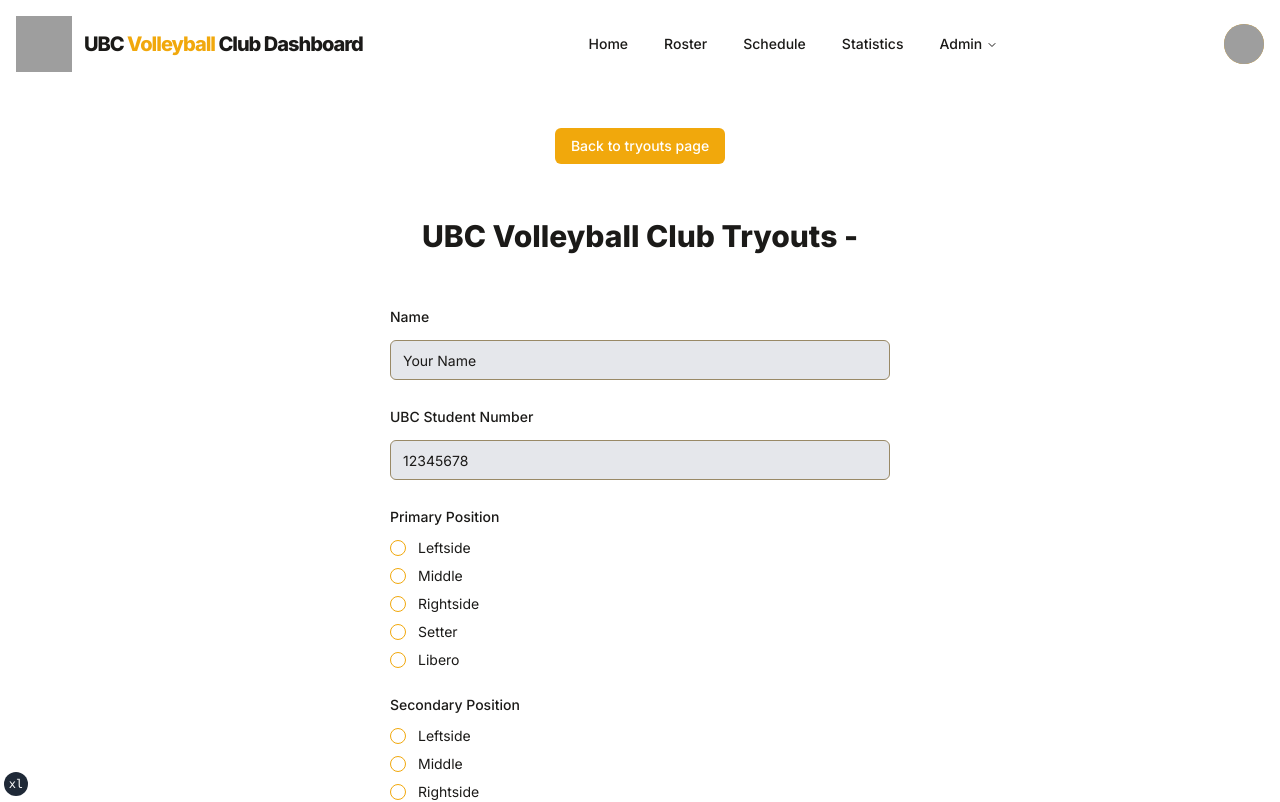
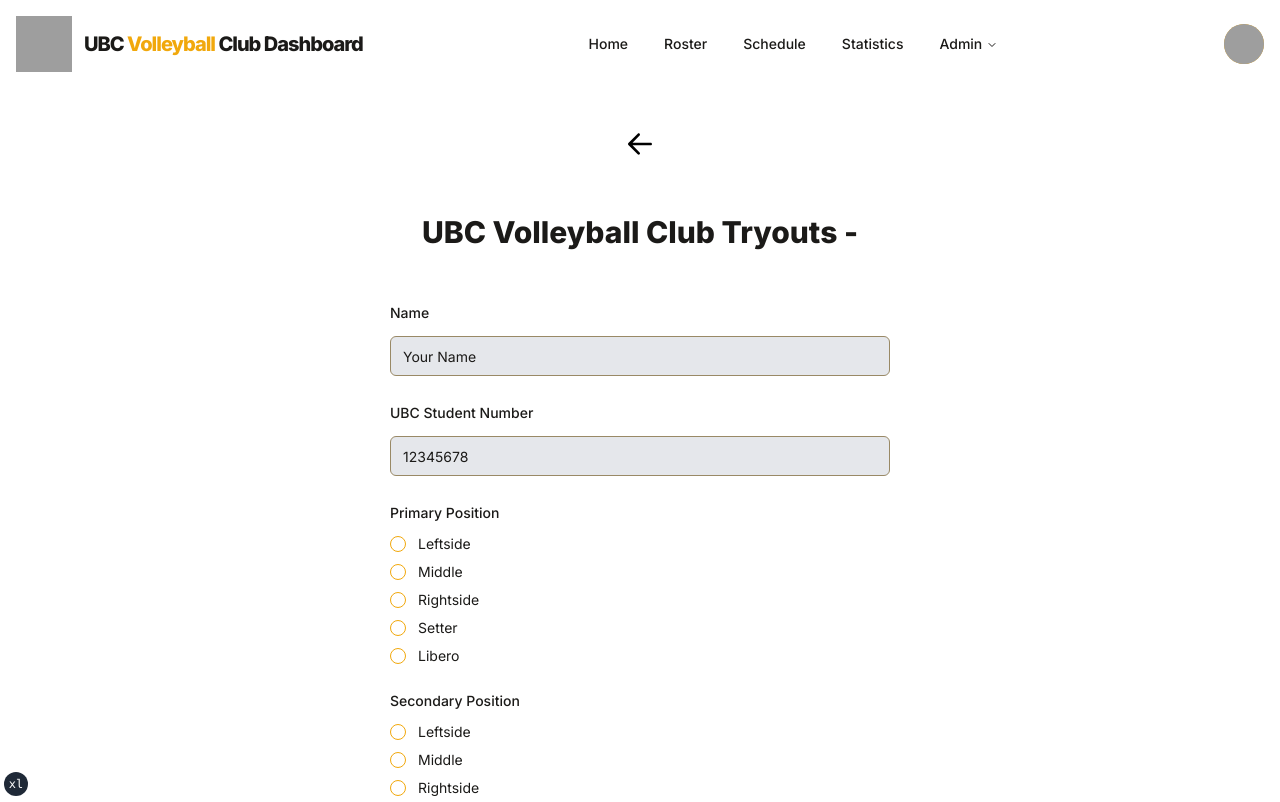
Before and after one commit to ubccsss/UBC-Volleyball-Club-Website, a Next.js app: page /tryouts/registration in a window 1280 px wide. Shown: the top 802 px of the page. Built offline with nearby package versions, Linux system fonts and the light colour scheme; grey boxes are pictures that could not be loaded.

Commit message:
change to back arrows

```diff
--- a/app/tryouts/page.tsx
+++ b/app/tryouts/page.tsx
@@ -20,9 +20,9 @@
     return (
       <section className="container grid items-center justify-center gap-6 pb-8 pt-6 md:py-10">
         <div className="flex items-center justify-center">
-            <Button onClick={() => router.back()}>
-                Back to sign up page
-            </Button>
+            <a className="cursor-pointer" onClick={() => router.back()}>
+                <img className="size-8" src="/backarrow.svg" />
+            </a>
         </div>
         <div className="flex max-w-[980px] flex-col gap-2">
           <h1 className="text-center text-3xl font-extrabold leading-tight tracking-tighter md:text-4xl">
--- a/app/tryouts/registration/page.tsx
+++ b/app/tryouts/registration/page.tsx
@@ -96,10 +96,10 @@
   return (
     <section className="container grid items-center justify-center gap-6 pb-8 pt-6 md:py-10">
       <div className="flex items-center justify-center">
-            <Button onClick={() => router.back()}>
-              Back to tryouts page
-            </Button>
-        </div>
+        <a className="cursor-pointer" onClick={() => router.back()}>
+            <img className="size-8" src="/backarrow.svg" />
+        </a>
+      </div>
      {tryoutsOpen ? (
         <>
           <div>
```
Also changed, not shown: public/backarrow.svg (added).
